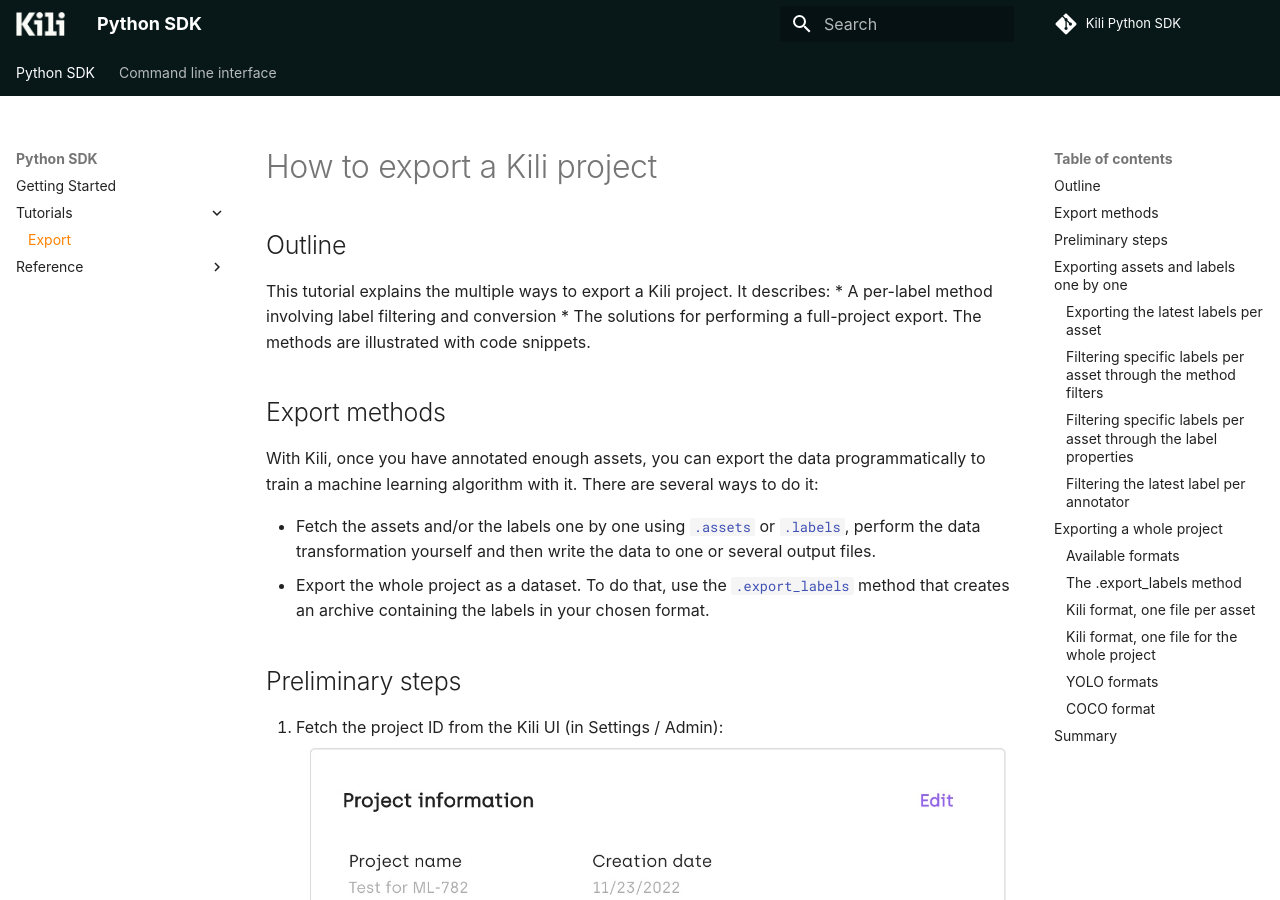
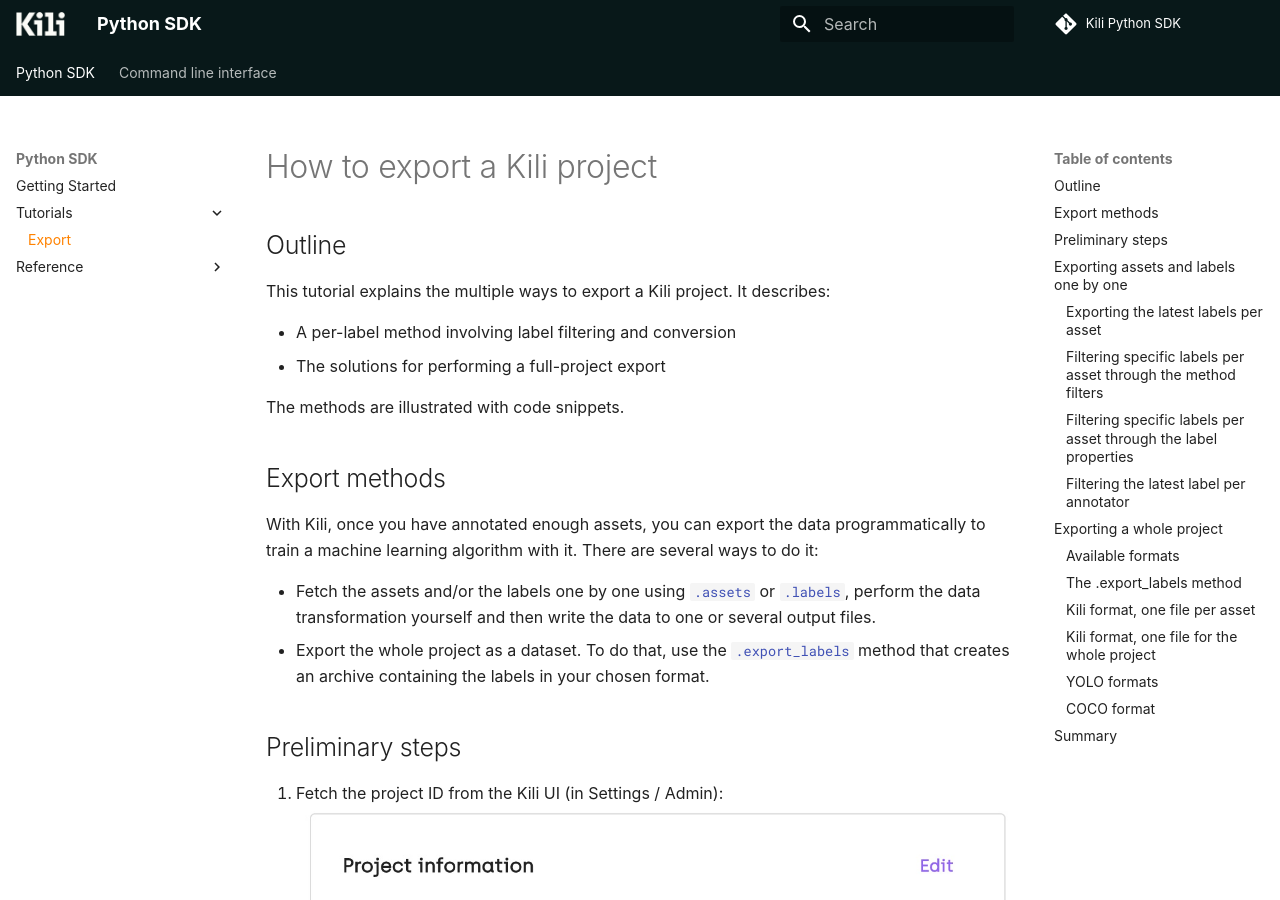
Before and after one commit to kili-technology/kili-python-sdk, an MkDocs documentation site: the page built from docs/sdk/tutorials/export_a_kili_project.md, in a window 1280 px wide and 900 px high. Built offline with MkDocs 1.6.1 and Material for MkDocs 9.7.7, drawn with Linux system fonts in a browser that asks for light colours; some web fonts are replaced; comment, search, counter and statistics services are not loaded; the version menu is left out.

Commit message:
docs: minor fix

```diff
--- a/docs/sdk/tutorials/export_a_kili_project.md
+++ b/docs/sdk/tutorials/export_a_kili_project.md
@@ -1,8 +1,10 @@
 # How to export a Kili project
 ## Outline
 This tutorial explains the multiple ways to export a Kili project. It describes:
+
  * A per-label method involving label filtering and conversion
- * The solutions for performing a full-project export.
+ * The solutions for performing a full-project export
+
 The methods are illustrated with code snippets.
 
 
```
